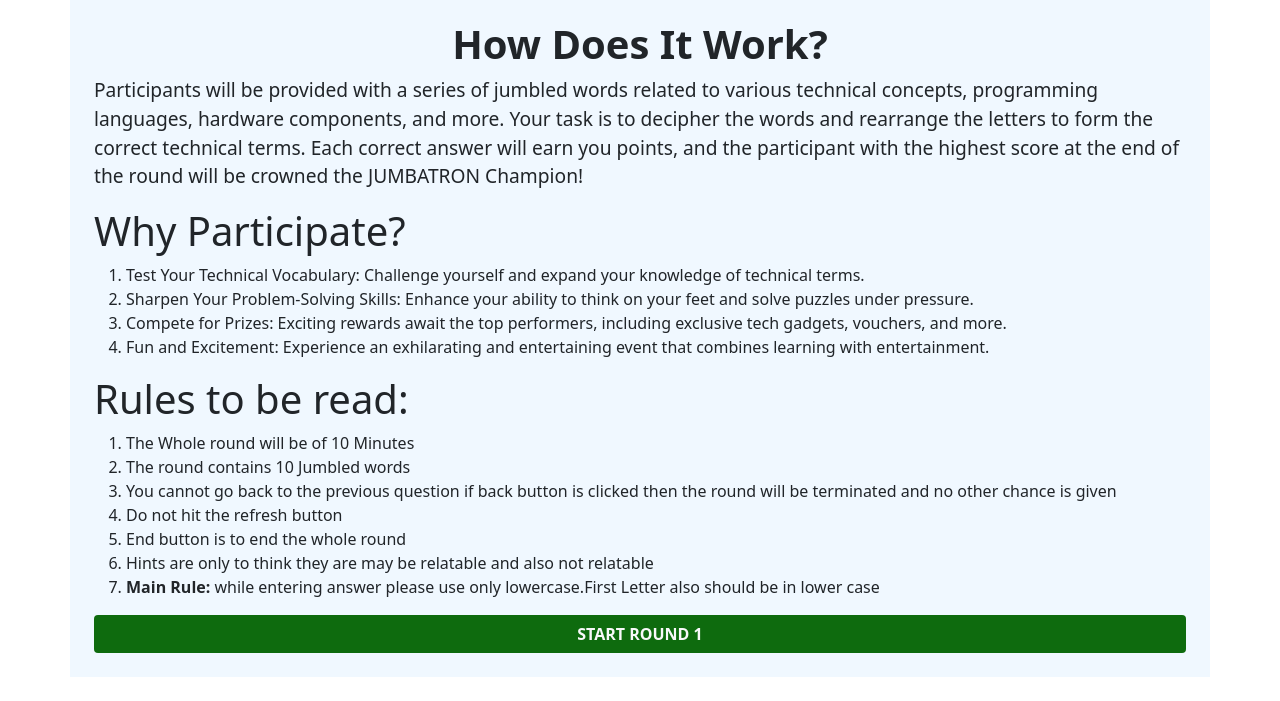
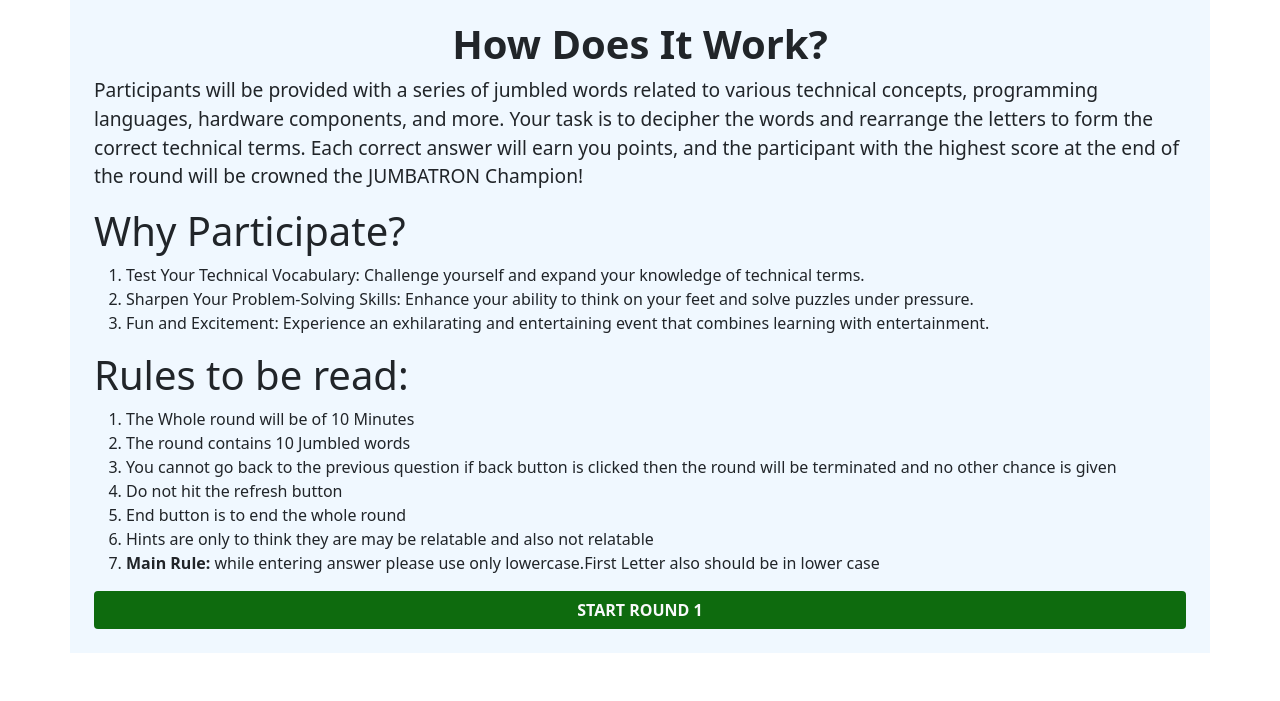
Before and after one commit to rahulaili/TECHZONE, a plain HTML site: page jumbatronmain.html in a window 1280 px wide. Shown: the part 99-800 px from the top of the page. Drawn offline with nearby package versions, Linux system fonts and the light colour scheme.

Commit message:
Update jumbatronmain.html

```diff
--- a/jumbatronmain.html
+++ b/jumbatronmain.html
@@ -45,7 +45,7 @@
         <ol>
             <li>Test Your Technical Vocabulary: Challenge yourself and expand your knowledge of technical terms.</li>
             <li>Sharpen Your Problem-Solving Skills: Enhance your ability to think on your feet and solve puzzles under pressure.</li>
-            <li>Compete for Prizes: Exciting rewards await the top performers, including exclusive tech gadgets, vouchers, and more.</li>
+
             <li>Fun and Excitement: Experience an exhilarating and entertaining event that combines learning with entertainment.</li>
         </ol>
 
```
